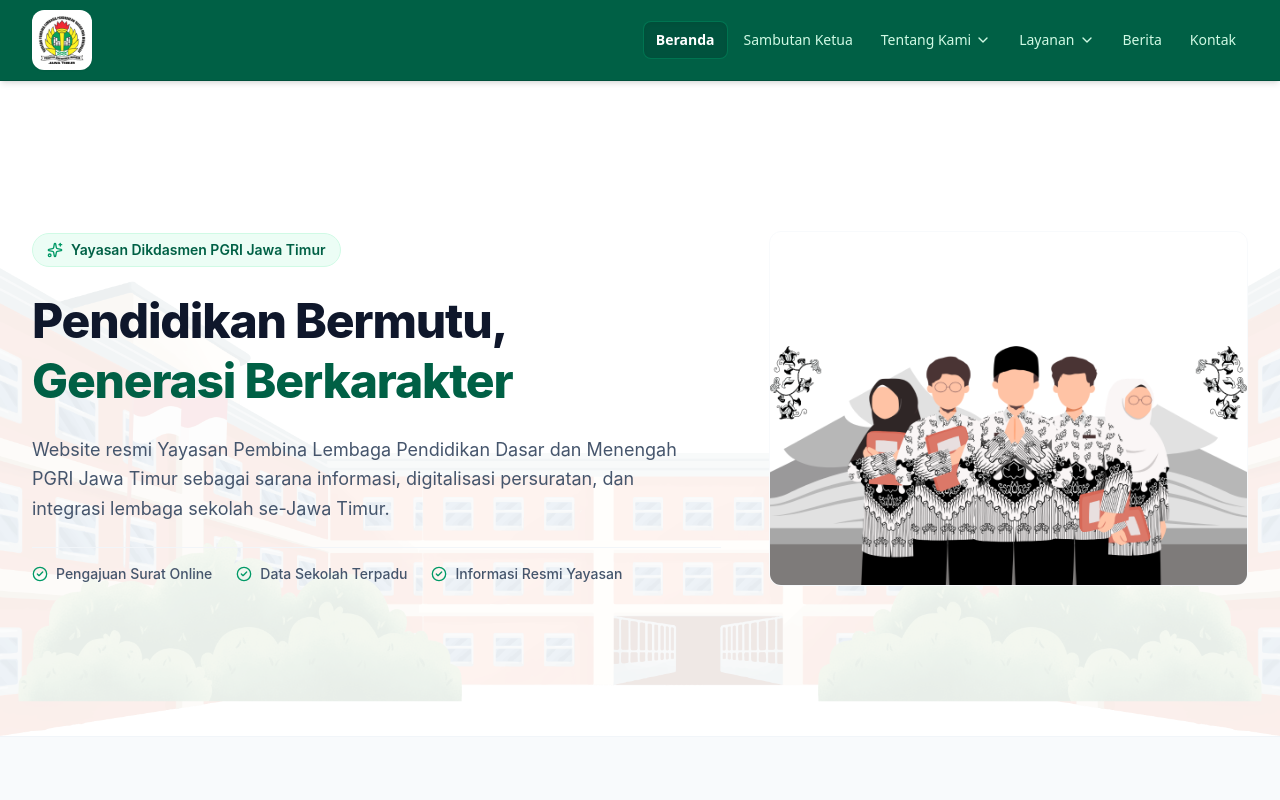
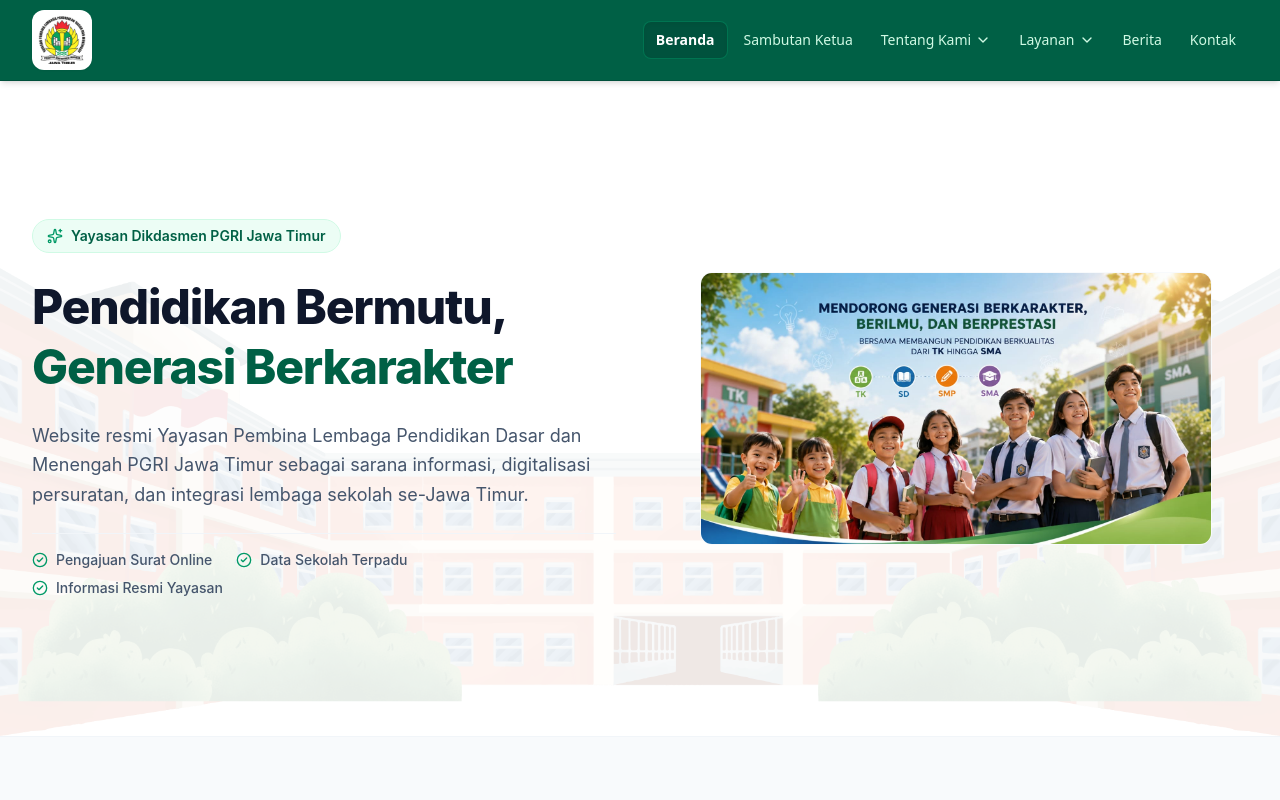
Before and after one commit to cecepns/yayasandikdasmenpgrijatim, a React (Vite) app in the folder frontend/: page / in a window 1280 px wide. Shown: the top 800 px of the page. Built offline with nearby package versions, Linux system fonts and the light colour scheme; no server answers.

Commit message:
fix: bug

```diff
--- a/frontend/src/pages/Home.jsx
+++ b/frontend/src/pages/Home.jsx
@@ -6,7 +6,7 @@
 } from 'lucide-react';
 import AOS from 'aos';
 import 'aos/dist/aos.css';
-import heroImg from '../assets/hero-img.png';
+import heroImg from '../assets/hero-img.jpeg';
 import heroBg from '../assets/hero-bg.png';
 import { api } from '../utils/api';
 import { API_ENDPOINTS } from '../utils/endpoints';
@@ -66,7 +66,7 @@
           <div className="grid grid-cols-1 lg:grid-cols-12 gap-10 lg:gap-12 items-center">
 
             {/* Left Content */}
-            <div className="lg:col-span-7 space-y-6 text-left" data-aos="fade-up">
+            <div className="lg:col-span-6 space-y-6 text-left" data-aos="fade-up">
 
               {/* Badge Tagline */}
               <div className="inline-flex items-center gap-2 px-3.5 py-1.5 rounded-full bg-emerald-50 border border-emerald-100 text-emerald-800 text-xs sm:text-sm font-semibold">
@@ -84,25 +84,6 @@
               <p className="text-sm sm:text-base lg:text-lg text-slate-600 leading-relaxed font-normal max-w-2xl">
                 Website resmi Yayasan Pembina Lembaga Pendidikan Dasar dan Menengah PGRI Jawa Timur sebagai sarana informasi, digitalisasi persuratan, dan integrasi lembaga sekolah se-Jawa Timur.
               </p>
-
-              {/* Action Buttons */}
-              {/* <div className="flex flex-col sm:flex-row items-stretch sm:items-center gap-3 pt-2">
-                <Link
-                  to="/layanan/persuratan"
-                  className="inline-flex items-center justify-center gap-2 px-6 py-3.5 rounded-xl bg-red-700 hover:bg-red-800 text-white font-semibold text-sm shadow-md transition-all"
-                >
-                  <FileText className="w-4 h-4" />
-                  <span>Layanan Persuratan Online</span>
-                </Link>
-
-                <Link
-                  to="/layanan/sistem-informasi"
-                  className="inline-flex items-center justify-center gap-2 px-6 py-3.5 rounded-xl bg-slate-50 hover:bg-slate-100 text-slate-700 font-semibold text-sm border border-slate-200 transition-all"
-                >
-                  <Database className="w-4 h-4 text-yellow-600" />
-                  <span>Sistem Informasi Lembaga</span>
-                </Link>
-              </div> */}
 
               {/* Features Badges */}
               <div className="pt-4 flex flex-wrap items-center gap-x-6 gap-y-2 text-xs sm:text-sm font-medium text-slate-600 border-t border-slate-100">
@@ -123,7 +104,7 @@
             </div>
 
             {/* Right Hero Image Visual (No Border, No Shadow) */}
-            <div className="lg:col-span-5" data-aos="fade-up" data-aos-delay="100">
+            <div className="lg:col-span-6" data-aos="fade-up" data-aos-delay="100">
               <div className="mx-auto max-w-lg bg-white border border-slate-50 rounded-xl overflow-hidden">
                 <img
                   src={heroImg}
```
Also changed, not shown: frontend/src/assets/hero-img.jpeg (added).
